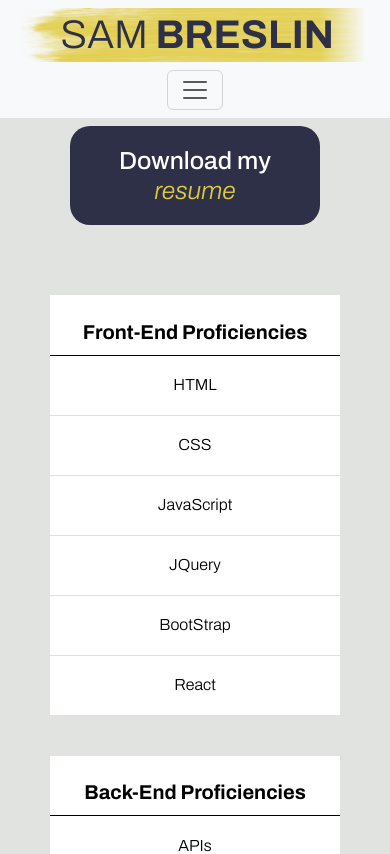
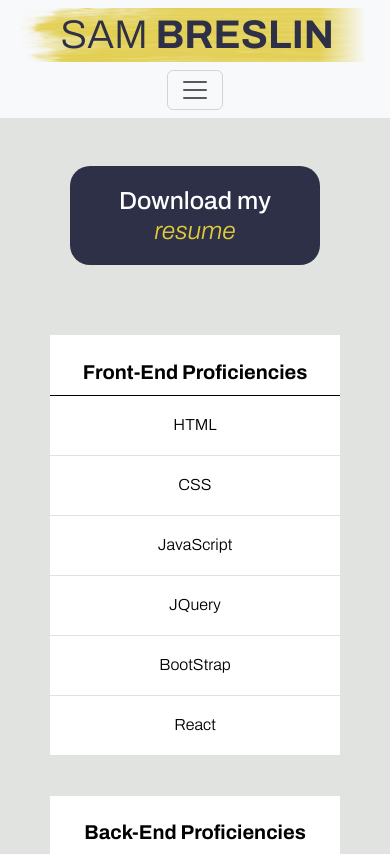
Before and after one commit to sambrez/react-portfolio, a React (Vite) app in the folder react-portfolio/: page /Resume in a window 390 px wide. Shown: the top 854 px of the page. Built offline with nearby package versions, Linux system fonts and the light colour scheme.

Commit message:
container resizing on xs screens

```diff
--- a/react-portfolio/src/styles/Contact.css
+++ b/react-portfolio/src/styles/Contact.css
@@ -21,3 +21,9 @@
     background-color: #2D3047;
     color: #E0CA3C;
 }
+
+@media (max-width: 500px) {
+    #reach {
+      margin-top: 40px;
+    }
+  }
--- a/react-portfolio/src/styles/Resume.css
+++ b/react-portfolio/src/styles/Resume.css
@@ -64,3 +64,9 @@
   justify-content: center;
   word-break: break-word;
 }
+
+@media (max-width: 500px) {
+  #download {
+    margin-top: 60px;
+  }
+}
```
